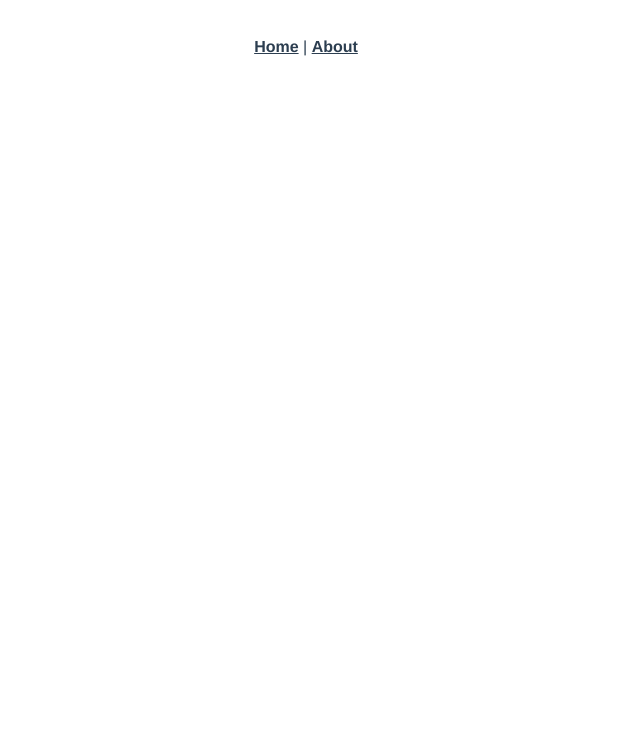
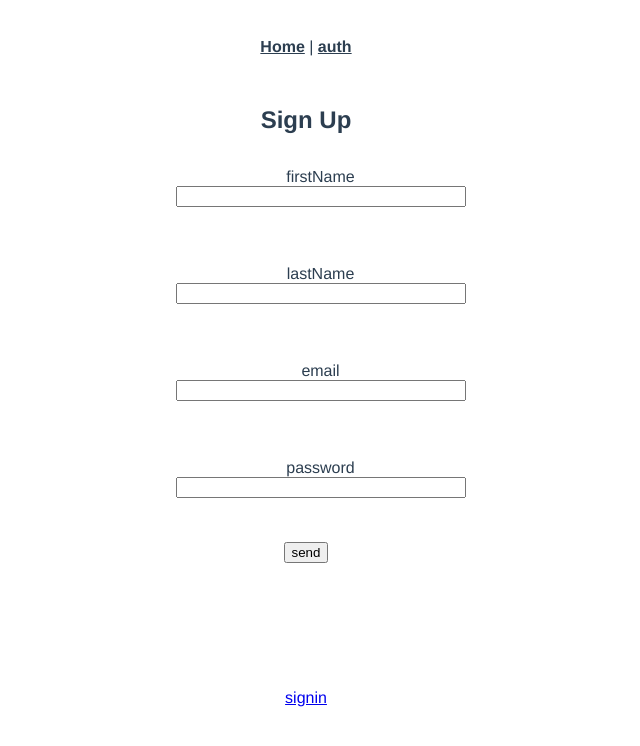
Before and after one commit to reItolog/client-et, a Vue app: page /auth/Signup in a window 1280 px wide. Shown: the top 746 px of the page, without its empty margins (334-974 px from the left). Built offline with nearby package versions, Linux system fonts and the light colour scheme.

Commit message:
first commit

```diff
--- a/package.json
+++ b/package.json
@@ -8,6 +8,7 @@
     "lint": "vue-cli-service lint"
   },
   "dependencies": {
+    "axios": "^0.20.0",
     "core-js": "^3.6.5",
     "vue": "^2.6.11",
     "vue-router": "^3.2.0",
--- a/src/App.vue
+++ b/src/App.vue
@@ -2,19 +2,25 @@
   <div id="app">
     <div id="nav">
       <router-link to="/">Home</router-link> |
-      <router-link to="/about">About</router-link>
+      <router-link to="/auth/signin">auth</router-link>
     </div>
+
     <router-view />
   </div>
 </template>
 
 <style lang="scss">
+body,
+html {
+  height: 100%;
+}
 #app {
   font-family: Avenir, Helvetica, Arial, sans-serif;
   -webkit-font-smoothing: antialiased;
   -moz-osx-font-smoothing: grayscale;
   text-align: center;
   color: #2c3e50;
+  height: inherit;
 }
 
 #nav {
@@ -29,4 +35,10 @@
     }
   }
 }
+
+.main {
+  display: flex;
+  flex-direction: column;
+  height: 100%;
+}
 </style>
--- /dev/null
+++ b/src/components/Auth/SigninForm.vue
@@ -0,0 +1,54 @@
+<template>
+  <section class="form-container ">
+    <h2>Sign In</h2>
+    <form class="auth-form" @submit.prevent="handleSubmit">
+      <div class="form--field">
+        <label for="email">email</label>
+        <input v-model="email" name="email" type="email" placeholder="email" />
+      </div>
+      <div class="form--field">
+        <label for="password">password</label>
+        <input
+          v-model="password"
+          name="password"
+          type="password"
+          placeholder="password"
+        />
+      </div>
+      <button type="submit">
+        send
+      </button>
+    </form>
+  </section>
+</template>
+
+<script>
+import axios from 'axios';
+
+export default {
+  data() {
+    return {
+      email: '',
+      password: '',
+    };
+  },
+
+  methods: {
+    async handleSubmit() {
+      try {
+        const userPaylod = await axios.post('localhost:5000/signin', {
+          email: this.email,
+          password: this.password,
+        });
+        console.log(userPaylod);
+      } catch (e) {
+        console.log(e.message);
+      }
+    },
+  },
+};
+</script>
+
+<style>
+@import './auth-form.scss';
+</style>
--- /dev/null
+++ b/src/components/Auth/SignupForm.vue
@@ -0,0 +1,36 @@
+<template>
+  <section class="form-container">
+    <h2>Sign Up</h2>
+    <form class="auth-form">
+      <div class="form--field">
+        <label for="firstName">firstName</label>
+        <input name="firstName" type="text" />
+      </div>
+
+      <div class="form--field">
+        <label for="lastName">lastName</label>
+        <input name="lastName" type="text" />
+      </div>
+
+      <div class="form--field">
+        <label for="email">email</label>
+        <input name="email" type="email" />
+      </div>
+
+      <div class="form--field">
+        <label for="password">password</label>
+        <input name="password" type="password" />
+      </div>
+
+      <button type="submit">send</button>
+    </form>
+  </section>
+</template>
+
+<script>
+export default {};
+</script>
+
+<style>
+@import './auth-form.scss';
+</style>
--- /dev/null
+++ b/src/components/Auth/auth-form.scss
@@ -0,0 +1,21 @@
+.form-container {
+  display: flex;
+  justify-content: center;
+  align-items: center;
+  flex-direction: column;
+  margin-bottom: 10%;
+}
+.form {
+  display: flex;
+  flex-direction: column;
+  justify-content: center;
+  align-content: center;
+}
+
+.form--field {
+  display: flex;
+  flex-direction: column;
+  margin-bottom: 10%;
+  min-width: 290px;
+  padding: 5%;
+}
--- a/src/router/index.js
+++ b/src/router/index.js
@@ -1,30 +1,42 @@
-import Vue from "vue";
-import VueRouter from "vue-router";
-import Home from "../views/Home.vue";
+import Vue from 'vue';
+import VueRouter from 'vue-router';
+import Home from '../views/Home.vue';
+import Signup from '../views/Signup.vue';
+import Signin from '../views/Signin.vue';
 
 Vue.use(VueRouter);
 
 const routes = [
   {
-    path: "/",
-    name: "Home",
-    component: Home
+    path: '/',
+    name: 'Home',
+    component: Home,
   },
   {
-    path: "/about",
-    name: "About",
+    path: '/auth/Signup',
+    name: 'AutSignup',
+    component: Signup,
+  },
+  {
+    path: '/auth/Signin',
+    name: 'AutSignup',
+    component: Signin,
+  },
+  {
+    path: '/about',
+    name: 'About',
     // route level code-splitting
     // this generates a separate chunk (about.[hash].js) for this route
     // which is lazy-loaded when the route is visited.
     component: () =>
-      import(/* webpackChunkName: "about" */ "../views/About.vue")
-  }
+      import(/* webpackChunkName: "about" */ '../views/About.vue'),
+  },
 ];
 
 const router = new VueRouter({
-  mode: "history",
+  mode: 'history',
   base: process.env.BASE_URL,
-  routes
+  routes,
 });
 
 export default router;
--- /dev/null
+++ b/src/views/Signin.vue
@@ -0,0 +1,17 @@
+<template>
+  <main class="main">
+    <SigninForm />
+    <router-link to="/auth/signup">signup</router-link>
+  </main>
+</template>
+
+<script>
+import SigninForm from '@/components/Auth/SigninForm';
+export default {
+  components: {
+    SigninForm,
+  },
+};
+</script>
+
+<style></style>
--- /dev/null
+++ b/src/views/Signup.vue
@@ -0,0 +1,18 @@
+<template>
+  <main class="main">
+    <Signup />
+    <router-link to="/auth/signin">signin</router-link>
+  </main>
+</template>
+
+<script>
+import Signup from '@/components/Auth/SignupForm';
+
+export default {
+  components: {
+    Signup,
+  },
+};
+</script>
+
+<style></style>
```
Also changed, not shown: 2 other files (tests, documents, lock files or other folders).
